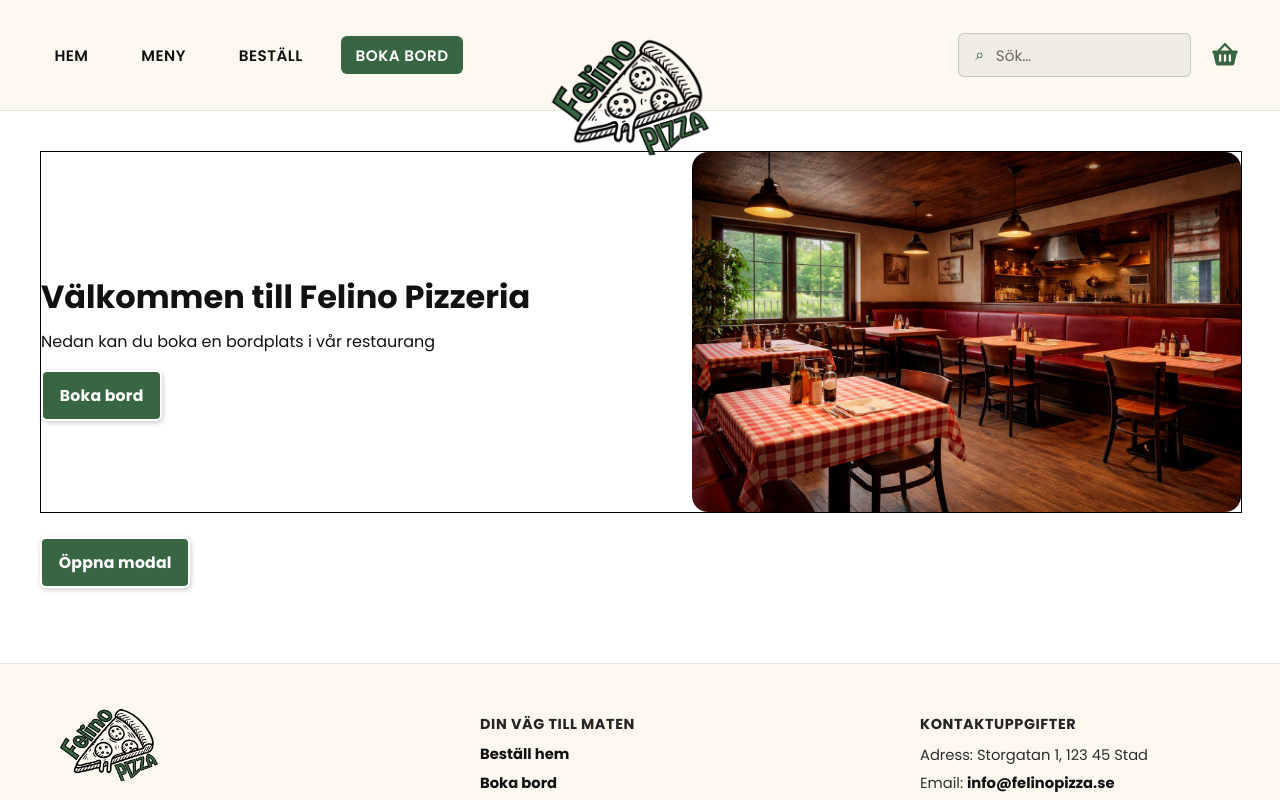
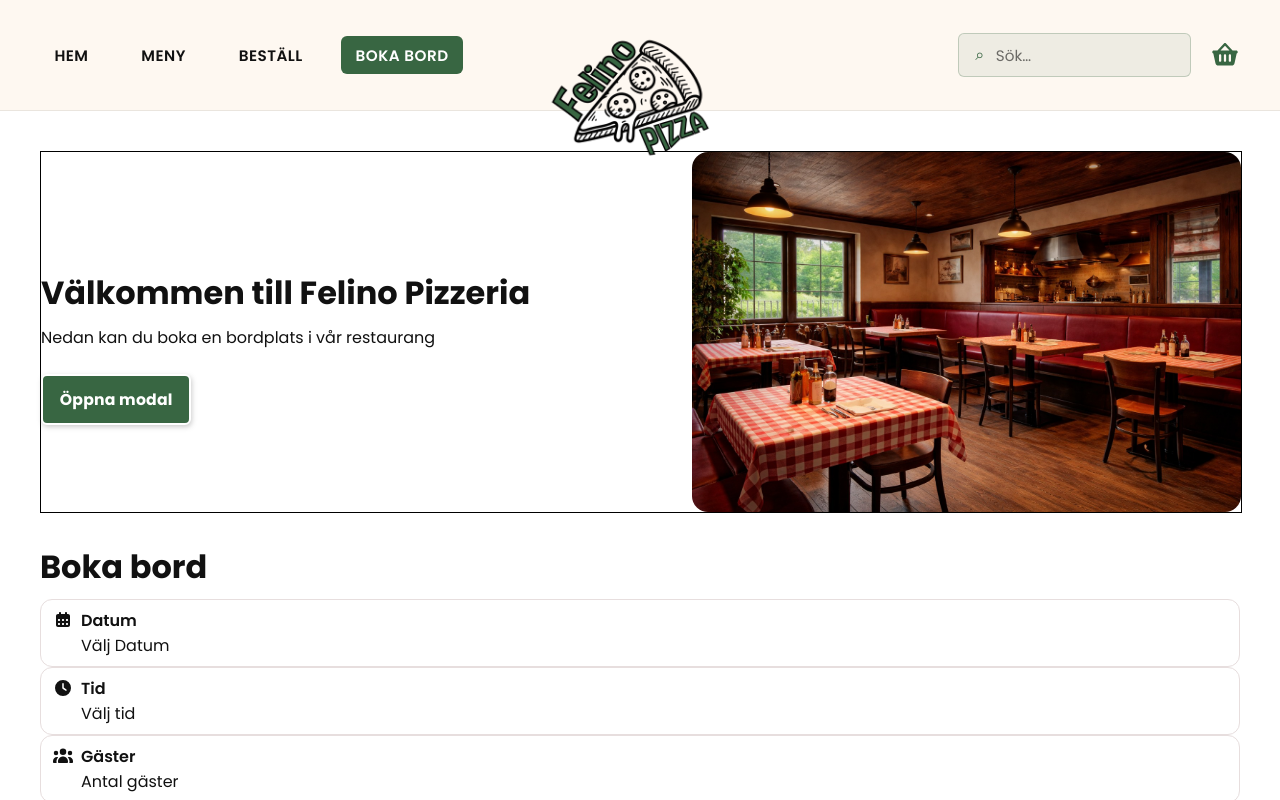
Before and after one commit to yas-amini/felino-2, a React (Vite) app in the folder Frontend/client/: page /boka-bord in a window 1280 px wide. Built offline with nearby package versions, Linux system fonts and the light colour scheme; a web font is replaced by a local one.

Commit message:
Add bookingform

```diff
--- a/Frontend/client/package.json
+++ b/Frontend/client/package.json
@@ -10,6 +10,7 @@
     "preview": "vite preview"
   },
   "dependencies": {
+    "@fortawesome/fontawesome-svg-core": "^7.2.0",
     "@fortawesome/free-brands-svg-icons": "^7.2.0",
     "@fortawesome/free-solid-svg-icons": "^7.2.0",
     "@fortawesome/react-fontawesome": "^3.2.0",
--- a/Frontend/client/src/components/booking/Booking.tsx
+++ b/Frontend/client/src/components/booking/Booking.tsx
@@ -1,3 +1,88 @@
+import "./Booking.css";
+import { useMemo, useState } from "react";
+import BookingField from "./ui/BookingField";
+import { FontAwesomeIcon } from "@fortawesome/react-fontawesome";
+import { faCalendarDays, faClock, faUsers, faChair } from "@fortawesome/free-solid-svg-icons";
+import Button from "../common/Button/Button";
+
 export default function Booking() {
-  return <div>Booking</div>;
+    const [date, setDate] = useState("");
+    const [time, setTime] = useState("");
+    const [guests, setGuests] = useState("");
+    const [seating, setSeating] = useState("");
+
+    const timeOptions = useMemo(() => {
+
+        const opts: { value: string; label: string }[] = [];
+        for (let h = 10; h <= 21; h++) {
+            for (const m of [0, 30]) {
+                const label = `${String(h).padStart(2, "0")}:${String(m).padStart(2, "0")}`;
+                if (h === 21 && m === 30) continue;
+                opts.push({ value: label, label });
+            }
+        }
+        return opts;
+    }, []);
+
+    const guestOptions = useMemo(
+        () =>
+            Array.from({ length: 12 }, (_, i) => {
+                const n = i + 1;
+                return { value: String(n), label: `${n} ${n === 1 ? "gäst" : "gäster"}` };
+            }),
+        []
+    );
+
+    const seatingOptions = useMemo(
+        () => [
+            { value: "Utomhus", label: "Uteservering" },
+            { value: "Inomhus", label: "Inomhus" },
+        ],
+        []
+    );
+
+    return (
+        <div className="booking-container">
+            <h1>Boka bord</h1>
+            <div className="booking-fields">
+                <BookingField
+                    label="Datum"
+                    value={date}
+                    type="date"
+                    placeholder="Välj Datum"
+                    onChange={setDate}
+                    icon={<FontAwesomeIcon icon={faCalendarDays} />}
+
+                />
+                <BookingField
+                    label="Tid"
+                    value={time}
+                    type="select"
+                    placeholder="Välj tid"
+                    onChange={setTime}
+                    options={timeOptions}
+                    icon={<FontAwesomeIcon icon={faClock} />}
+                />
+                <BookingField
+                    label="Gäster"
+                    value={guests}
+                    type="select"
+                    placeholder="Antal gäster"
+                    onChange={setGuests}
+                    options={guestOptions}
+                    icon={<FontAwesomeIcon icon={faUsers} />} />
+
+                <BookingField
+                    label="Uteservering"
+                    value={seating}
+                    type="select"
+                    placeholder="Uteservering"
+                    onChange={setSeating}
+                    options={seatingOptions}
+                    icon={<FontAwesomeIcon icon={faChair} />} />
+
+                <Button>Boka bord</Button>
+            </div>
+        </div>
+    );
 }
--- a/Frontend/client/src/components/booking/BookingHero.tsx
+++ b/Frontend/client/src/components/booking/BookingHero.tsx
@@ -1,8 +1,10 @@
 import "./BookingHero.css";
 import Button from "../../components/common/Button/Button";
-
+import Modal from "../../components/common/Modal/Modal";
+import { useState } from "react";
 
 export default function BookingHero() {
+    const [open, setOpen] = useState(false);
     return (
         <div className="booking-hero">
             <div className="booking-hero-media">
@@ -12,8 +14,24 @@ export default function BookingHero() {
             <div className="booking-hero-text">
                 <h1>Välkommen till Felino Pizzeria</h1>
                 <p>Nedan kan du boka en bordplats i vår restaurang</p>
-                <Button>Boka bord</Button>
+                <div>
+                    {/* KNAPP */}
+                    <div style={{ marginTop: "1.5rem" }}>
+                        <Button onClick={() => setOpen(true)}>Öppna modal</Button>
+                    </div>
+
+                    {/* MODAL */}
+                    <Modal isOpen={open} onClose={() => setOpen(false)}>
+                        <h2>Info</h2>
+                        <p>Din text här.</p>
+
+                        <div style={{ marginTop: "1rem" }}>
+                            <Button onClick={() => setOpen(false)}>Stäng</Button>
+                        </div>
+                    </Modal>
+                </div>
             </div>
+
         </div>
     );
 }
--- /dev/null
+++ b/Frontend/client/src/components/booking/ui/BookingField.css
@@ -0,0 +1,32 @@
+.field {
+  position: relative;
+  display: flex;
+  align-items: flex-start;
+  gap: 0.5rem;
+  padding: 0.5rem 0.75rem;
+  flex: 1;
+  border: 1px solid #e7dede;
+  border-radius: 0.75rem;
+  cursor: pointer;
+}
+
+.field-label {
+  font-weight: 600;
+}
+
+.field-control {
+  position: absolute;
+  inset: 0;
+  width: 100%;
+  height: 100%;
+  opacity: 0;
+  cursor: pointer;
+  border: 0;
+  background: transparent;
+}
+
+.field:focus-within {
+  outline: 2px solid #111;
+  outline-offset: 2px;
+  border-color: transparent;
+}
--- /dev/null
+++ b/Frontend/client/src/components/booking/ui/BookingField.tsx
@@ -0,0 +1,59 @@
+import "./BookingField.css"
+
+interface Option {
+    value: string;
+    label: string;
+}
+
+interface BookingFieldProps {
+    label: string;
+    icon?: React.ReactNode;
+    value?: string;
+    type: "select" | "date";
+    onChange?: (value: string) => void;
+    options?: Option[];
+    placeholder?: string;
+    displayValue?: string;
+
+}
+
+export default function BookingField(props: BookingFieldProps) {
+    const { label, icon, value, type, onChange, options = [], placeholder = "Välj", displayValue } = props;
+
+    const handleChange = (e: React.ChangeEvent<HTMLInputElement | HTMLSelectElement>) => {
+        onChange?.(e.target.value);
+    };
+
+    return (
+        <label className="field" >
+            {icon && <div className="field-icon">{icon}</div>}
+            <div className="field-text">
+                <div className="field-label">{label}</div>
+                <div className="field-value">{displayValue ?? (value || placeholder)}</div>
+            </div>
+
+            {type === "select" ? (
+                <select
+                    className="field-control"
+                    value={value}
+                    onChange={handleChange}
+                    aria-label={label}
+                >
+                    {options.map((opt) => (
+                        <option key={opt.value} value={opt.value}>
+                            {opt.label}
+                        </option>
+                    ))}
+                </select>
+            ) : (
+                <input
+                    className="field-control"
+                    type="date"
+                    value={value}
+                    onChange={handleChange}
+                    aria-label={label}
+                />
+            )}
+        </label>
+    );
+}
--- a/Frontend/client/src/pages/tablebooking/TableBooking.tsx
+++ b/Frontend/client/src/pages/tablebooking/TableBooking.tsx
@@ -1,31 +1,17 @@
 import Page from "../../components/layout/Page";
-import Button from "../../components/common/Button/Button";
-import Modal from "../../components/common/Modal/Modal";
 import BookingHero from "../../components/booking/BookingHero";
-import { useState } from "react";
+import Booking from "../../components/booking/Booking";
 
 export default function TableBooking() {
-  const [open, setOpen] = useState(false);
+
 
   return (
     <Page>
       <BookingHero />
+      <Booking />
 
 
-      {/* KNAPP */}
-      <div style={{ marginTop: "1.5rem" }}>
-        <Button onClick={() => setOpen(true)}>Öppna modal</Button>
-      </div>
 
-      {/* MODAL */}
-      <Modal isOpen={open} onClose={() => setOpen(false)}>
-        <h2>Info</h2>
-        <p>Din text här.</p>
-
-        <div style={{ marginTop: "1rem" }}>
-          <Button onClick={() => setOpen(false)}>Stäng</Button>
-        </div>
-      </Modal>
     </Page>
   );
 }
```
Also changed, not shown: Frontend/client/src/components/booking/Booking.css (added), 1 other file (tests, documents, lock files or other folders).
